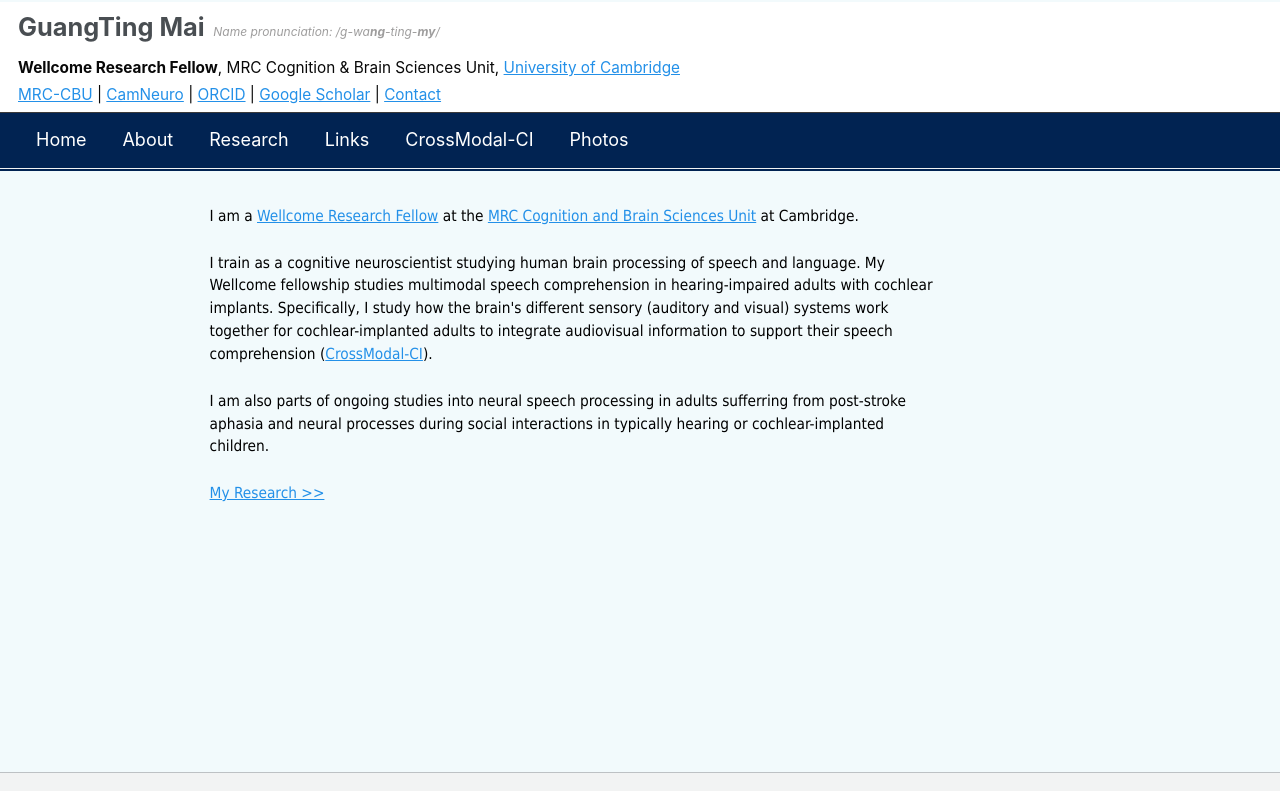
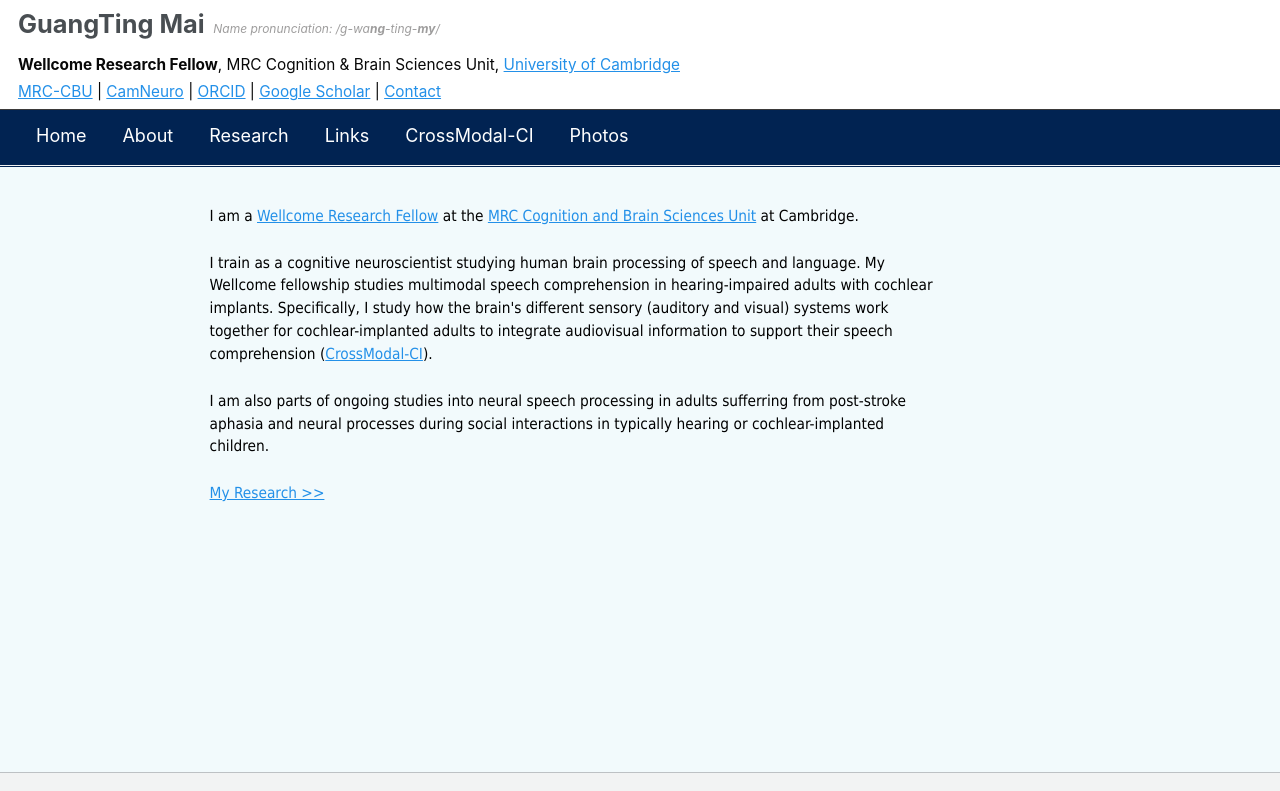
Before and after one commit to guangtingmai/guangtingmai.github.io, a Jekyll site: the page built from _pages/readme.html, in a window 1280 px wide. Shown: the top 791 px of the page. Built offline with Jekyll 4.4.1, drawn with Linux system fonts in a browser that asks for light colours; grey boxes are pictures that could not be loaded.

Commit message:
Update custom.scss

```diff
--- a/_sass/custom.scss
+++ b/_sass/custom.scss
@@ -157,7 +157,7 @@
   position: fixed !important;
   justify-content: flex-start !important;
   margin-left: 0 !important;
-  margin-top: 6rem !important;
+  margin-top: 5.8rem !important;
   height: 3.4rem !important;
   z-index: 9998 !important;
 }
@@ -178,9 +178,9 @@
 
 .top-bio {
   position: fixed !important;  // or fixed if you want it always visible
-  top: 0.1rem !important;            // anchor at top
+  top: 0 !important;            // anchor at top
   width: 200% !important;
-  height: 6.2rem !important;
+  height: 6.1rem !important;
   background: #fff !important;
   padding: 1rem 1rem;
   border-bottom: 1px solid #e5e5e5;
```
